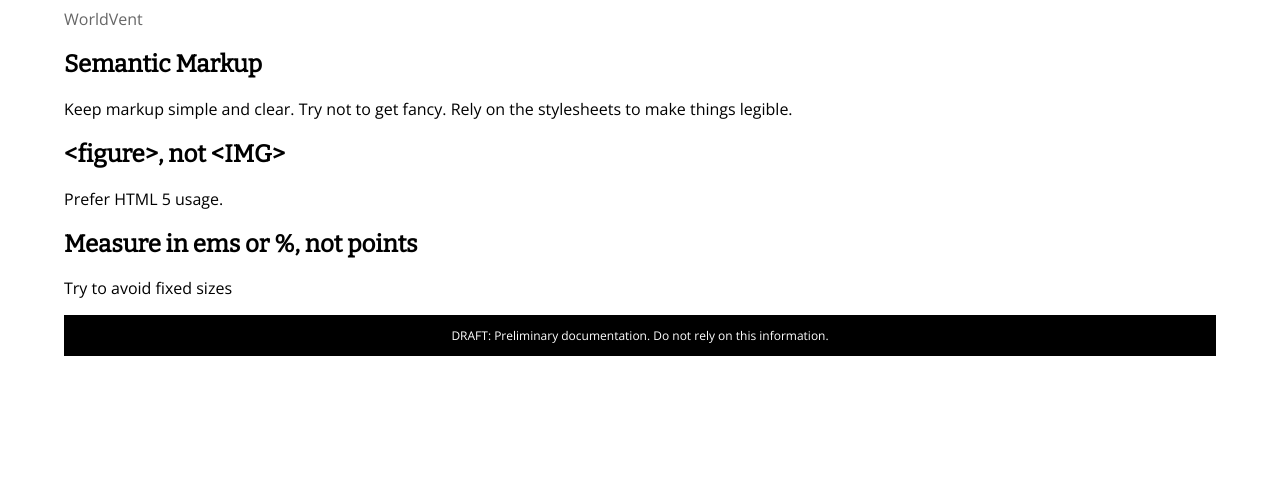
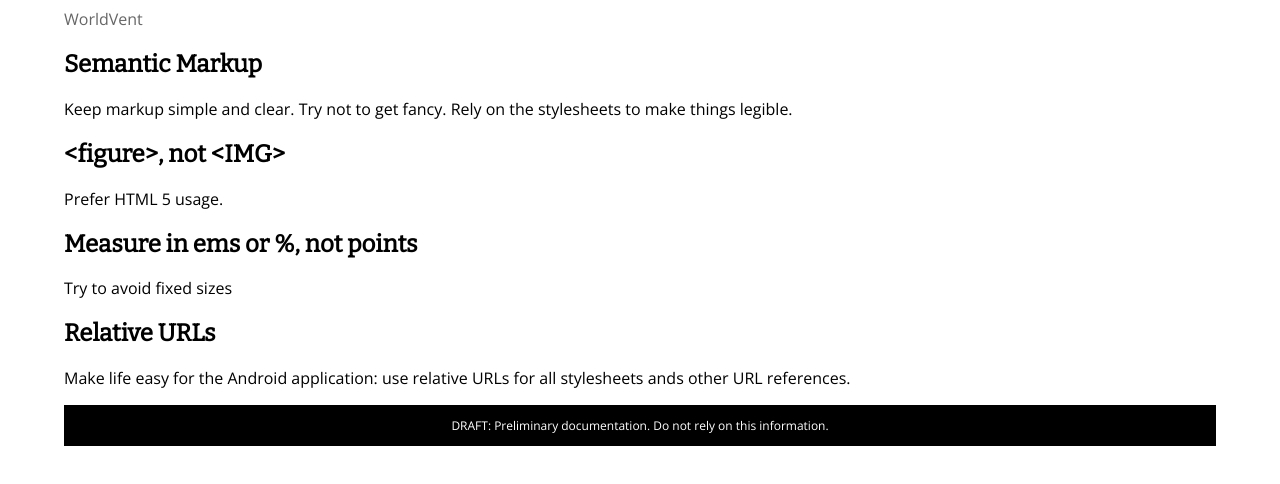
Before and after one commit to timothyekl/WorldVent-Documentation, a plain HTML site: page team/markup.html in a window 1280 px wide. Drawn offline with nearby package versions, Linux system fonts and the light colour scheme.

Commit message:
Application note on bulletins; update to use <header>

```diff
--- a/team/markup.html
+++ b/team/markup.html
@@ -22,6 +22,9 @@
 <h2>Measure in ems or %, not points</h2>
 <p>Try to avoid fixed sizes</p>
 
+<h2>Relative URLs</h2>
+<p>Make life easy for the Android application: use relative URLs for all stylesheets ands other URL references.</p>
+
 
 <footer>
 	DRAFT: Preliminary documentation. Do not rely on this information.
```
